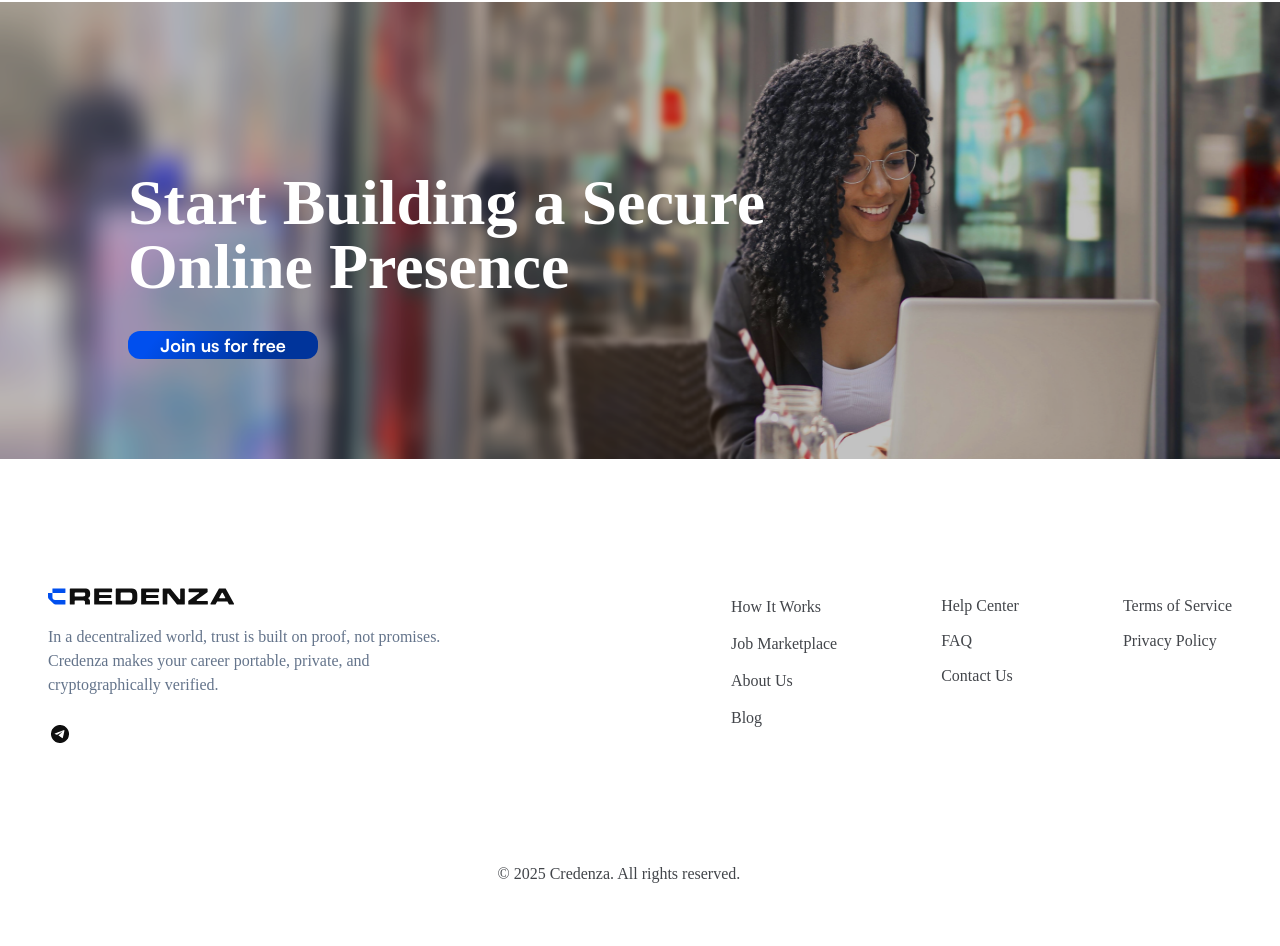
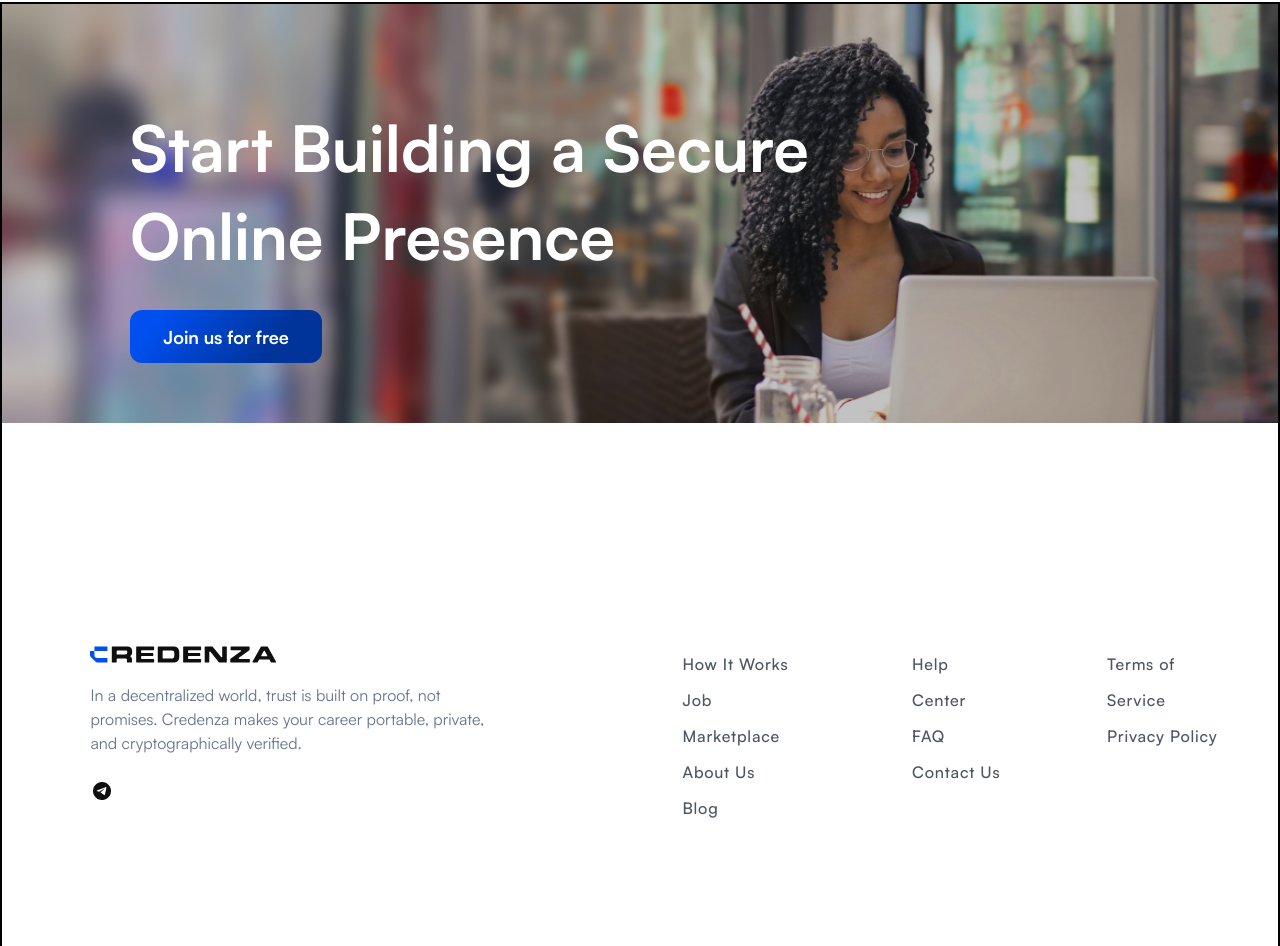
Before and after one commit to TinyTribe/credenza-frontend, a Next.js app: page / in a window 1280 px wide. Shown: the part 2994-3940 px from the top of the page. Before the commit the page ends 3894 px from the top, so only its background shows below. Built offline with nearby package versions, Linux system fonts and the light colour scheme.

Commit message:
fix: issues on pixel to rems and maping

```diff
--- a/src/app/globals.css
+++ b/src/app/globals.css
@@ -117,6 +117,28 @@
   --sidebar-ring: oklch(0.556 0 0);
 }
 
+@media (max-width: 1024px) {
+  .footer-image {
+    height: 28.5825rem !important;
+    background-repeat: no-repeat;
+    background-size: cover;
+    background-position: center;
+  }
+}
+
+@media (max-width: 876px) {
+    .mobile-image {
+    width: 54.75rem !important;
+    height: 28.5825rem !important;
+    background-repeat: no-repeat !important;
+    background-size: contain !important;
+    background-position: center !important;
+    /* object-position:center;
+    object-fit: fill; */
+
+    }
+}
+
 @layer base {
   * {
     @apply border-border outline-ring/50;
@@ -126,32 +148,14 @@
   }
 }
 
-
 @layer components {
   .image-container {
     width: 100% ;
     height: 456px;
   }
-
-  .footer-image {
-   width: 1440px !important;
-   height: 457px !important;
-    background-repeat: repeat !important;
-    background-size: contain;
-    background-position: center;
-  }
-
   .join-button {
     background: linear-gradient(126.75deg, #004FEE 15.63%, #00349B 72.75%);
 
   }
 
-    .mobile-image {
-      width: 876px !important;
-      height: 457px !important;
-      background-repeat: no-repeat !important;
-     background-size: contain !important;
-     background-position: center !important;
-
-    }
 }
--- a/src/components/navbar.tsx
+++ b/src/components/navbar.tsx
@@ -1,4 +1,4 @@
-import Image from 'next/image'
+import Image from 'next/image';
 import React from 'react'
 
 const Navbar = () => {
--- /dev/null
+++ b/src/features/landing-page/footer-menu.tsx
@@ -0,0 +1,66 @@
+'use client';
+
+import Link from 'next/link';
+import { usePathname } from 'next/navigation';
+import { ReactElement } from 'react';
+
+interface NavigationLink {
+  label: string
+  path: string
+}
+
+export const FooterMenu = () => {
+      const pathname = usePathname()
+
+ const mainLinks: NavigationLink[] = [
+    { label: 'How It Works', path: '/how-it-works' },
+    { label: 'Job Marketplace', path: '/jobs' },
+    { label: 'About Us', path: '/about' },
+    { label: 'Blog', path: '/blog' }
+  ]
+
+  // Support links
+  const supportLinks: NavigationLink[] = [
+    { label: 'Help Center', path: '/help' },
+    { label: 'FAQ', path: '/faq' },
+    { label: 'Contact Us', path: '/contact' }
+  ]
+
+  // Legal links
+  const legalLinks: NavigationLink[] = [
+    { label: 'Terms of Service', path: '/terms' },
+    { label: 'Privacy Policy', path: '/privacy' }
+  ]
+
+  const baseClasses: string = 'text-base leading-9 gap-4 max-xl:text-center align-middle tracking-wider font-medium font-satoshi text-gray-600'
+
+  const renderLinks = (links: NavigationLink[]): ReactElement[] => (
+    links.map((link: NavigationLink) => (
+      <Link key={link.path} href={link.path}>
+        <li className={`hover:text-gray-900 transition-colors cursor-pointer ${
+          pathname === link.path ? 'text-gray-900 font-semibold' : ''
+        }`}>
+          {link.label}
+        </li>
+      </Link>
+    ))
+  )
+
+  return (
+     <div  className='w-[34.345rem] max-sm:w-[21.4375rem] flex flex-col xl:flex-row leading-6 gap-[6.5rem] justify-between max-xl:mx-auto max-xl:mt-14'>
+      {/* Main Navigation */}
+      <ul className={baseClasses}>
+        {renderLinks(mainLinks)}
+      </ul>
+
+      {/* Support Navigation */}
+      <ul className={baseClasses}>
+        {renderLinks(supportLinks)}
+      </ul>
+
+      {/* Legal Navigation */}
+      <ul className={baseClasses}>
+        {renderLinks(legalLinks)}
+      </ul>
+    </div>  )
+}
--- a/src/features/landing-page/footer-section.tsx
+++ b/src/features/landing-page/footer-section.tsx
@@ -2,86 +2,61 @@
 
 import Image from 'next/image';
 import Link from 'next/link';
+import { FooterMenu } from './footer-menu';
+
+
 
 export default function footer() {
   return (
-    <section className='mt-[48px] max-lg:mt-[48px]'>
+    <section className='mt-12 max-lg:mt-12 border-2 max-sm:gap-[5rem]'>
 
-        <div className='image-container relative'>
+        <div className='image-container relative w-full h-64 sm:h-80 md:h-96 lg:h-[28rem] xl:h-[32rem] 2xl:h-[36rem]'>
             <Image src="/footer-image.png"
           alt="footer"
           width={1440}
           height={457}
-          className="w-full footer-image max-sm:hidden"/>
+          className="object-cover  h-auto max-sm:hidden lg:max-h-[456px] footer-image"
+          sizes="(max-width: 40rem) 100vw,
+                 (max-width: 48rem) 100vw,
+                 (max-width: 64rem) 100vw,
+                 100vw"
+          priority
+          />
 
-          <Image src="/mobile-image.png" alt='footer-image' width={876} height={457} className="max-sm:top-[-0.22px;] max-sm:left: [-293px] hidden max-sm:block mobile-image"/>
+          <Image src="/mobile-image.png" alt='footer-image'
+             width={876}
+             height={457}
+             className="object-fill object-center hidden max-sm:block max-sm:top-[-0.01375rem] max-sm:left-[-18.3125rem] mobile-image"
+          />
 
-          <div className='absolute bottom-[99px] left-[128px] w-[737px] h-[260] gap-[99px] max-lg:w-[351px] max-lg:h-[391px] max-lg:top-[32.78px] max-sm:justify-between max-sm:left-[13%] max-lg:left-[7%]'>
-            <h1 className='font-[700] text-[64px] font-[Satoshi] leading-[100%] tracking-[-2%] text-[#FFFFFF] max-lg:text-[32px] min-sm:w-[351px]'>Start Building a Secure Online Presence</h1>
-            <button className='join-button mt-[32px] rounded-[12px] tracking-normal w-[190px] h-[53] gap-[10px] max-lg:mt-[77%]'>
-              <p className='text-[18px] mx-[auto] font-[700] w-[fit-content] leading-[28px] text-[#FFFFFF]'>Join us for free</p>
+          <div className='absolute top-[6.1975rem] left-32 w-[46.06rem] h-[16.25rem] gap-[2.1875rem] max-sm:w-[21.94rem] max-xl:w-[50%] max-xl:top-[3rem] max-sm:h-[24.44rem] max-sm:top-8 max-sm:justify-between flex flex-col max-sm:left-[13%] max-lg:left-[7%]'>
+            <h1 className='font-bold text-[4rem]  max-xl:text-5xl max-md:text-4xl max-sm:text-[2rem]  font-satoshi leading-[5.5rem] max-xl:leading-1 tracking-[-2%] text-[#FFFFFF] min-sm:w-[21.9375rem] h-[10.76rem]'>Start Building a Secure Online Presence</h1>
+            <button className='join-button rounded-[0.75rem] tracking-normal w-48 h-[3.3125rem] gap-2.5'>
+              <p className='text-lg mx-auto font-bold w-full leading-7 text-[#FFFFFF]'>Join us for free</p>
             </button>
           </div>
         </div>
 
-     <div className='mt-[130px]'>
-        <div className='max-w-[1184px]
-         mt-[50px] mb-[100px] flex flex-col lg:flex-row justify-between
-         rounded-[16px] mx-auto max-lg:px-[30px]
-          pb-[16px]' >
+     <div className='mt-[8.125rem] max-sm:mt-[20rem] max-md:mt-[12rem] max-xl:mt-0'>
+        <div className='max-w-[74rem] max-sm:w-[80%] mt-[3.125rem] mb-[6.25rem] flex flex-col xl:flex-row justify-between rounded-4 mx-auto max-lg:px-7.5 pb-4'>
+          <div className='w-[34.345rem] max-sm:w-[21.4375rem] max-sm:h-[11rem] mx-auto gap-4'>
+            <Image src="/logo.svg" alt='logo' width={186} height={16} className='max-xl:mx-auto max-sm:mx-0'/>
+              <p className='w-[26.0625rem]  max-xl:w-full max-sm:w-full max-sm:text-base max-sm:text-start max-xl:text-xl max-xl:mt-[3.125rem] max-sm:mt-5 max-xl:text-center max-xl:mx-auto h-18 mt-5
+                  text-base font-normal leading-6 align-middle tracking-[2%] font-satoshi text-[#64748B]'>
+                     In a decentralized world, trust is built on proof, not promises. Credenza makes your career portable, private, and cryptographically verified.
+              </p>
 
-          <div className=''>
-          <Image src="/logo.svg"
-          alt='logo'
-          width={186}
-          height={16}
-          className='max-lg:mx-auto max-sm:mx-0'
-          />
+            {/* max-lg:ml-[76.25rem] */}
 
-          <p className='max-w-[417px] max-lg:w-[670px]
-          max-sm:w-[100%] max-sm:text-[16px]
-           max-sm:text-start max-lg:text-xl max-lg:mt-[50px]
-           max-lg:text-center max-lg:mx-auto h-[72] mt-[20px]
-           text-[16px] font-[400] leading-[24px] align-middle tracking-[2%]
-            font-[Satoshi] text-[#64748B]'>
-            In a decentralized world, trust is built on proof, not promises.
-            Credenza makes your career portable, private, and cryptographically verified.
-          </p>
-
-            <div className='mt-[25px] max-lg:ml-[1220px] max-sm:ml-2'>
-              <Link href="">
-                <Image src="/Ful Logos.png"
-                alt='telegram'
-                width={24}
-                height={24}/>
-              </Link>
-            </div>
+               <div className='mt-6 ml-0'>
+                  <Link href="/"> <Image src="/Ful Logos.png" alt='telegram' width={24} height={24}/> </Link>
+               </div>
           </div>
-
-
-          <div className='max-w-[550px] flex flex-col lg:flex-row leading-[24px] gap-[104px] justify-between max-lg:mx-auto max-lg:mt-[60px]'>
-            <ul className='text-[16px] leading-[37px] gap-[16px] max-lg:text-center align-middle tracking-[2%] font-[500] font-[Satoshi] text-[#42454A]'>
-              <Link href="#"><li>How It Works</li></Link>
-              <Link href="#"><li>Job Marketplace</li></Link>
-              <Link href="$"><li>About Us</li></Link>
-              <Link href="#"> <li>Blog</li></Link>
-            </ul>
-
-            <ul className='text-[16px] leading-[35px] max-lg:text-center gap-[16px] align-middle tracking-[2%] font-[500] font-[Satoshi] text-[#42454A]'>
-              <Link href="#"><li>Help Center</li></Link>
-              <Link href="#"><li>FAQ</li></Link>
-              <Link href="#"><li>Contact Us</li></Link>
-            </ul>
-
-            <ul className='text-[16px] leading-[35px] max-lg:text-center gap-[16px] align-middle tracking-[2%] font-[500] font-[Satoshi] text-[#42454A]'>
-              <Link href="#"><li>Terms of Service</li></Link>
-              <Link href="#"><li>Privacy Policy</li></Link>
-            </ul>
-          </div>
+             <FooterMenu />
         </div>
 
-        <div className='w-full max-w-[285px] max-h-[24px] mx-auto my-[14px] max-lg:my-[30px]'>
-          <p className='text-[#42454A] font-[500] text-[16px] tracking-[2%] align-middle font-[Satoshi]'>© 2025 Credenza. All rights reserved.</p>
+        <div className='w-[17.8125rem] max-h-6 mx-auto my-3.5 max-lg:my-7.5'>
+          <p className='text-[#42454A] font-medium text-[1rem] tracking-[2%] font-satoshi'>© 2025 Credenza. All rights reserved.</p>
         </div>
       </div>
     </section>
```
Also changed, not shown: src/features/landing-page/multi-panel-section.tsx (+8 -8 lines).
